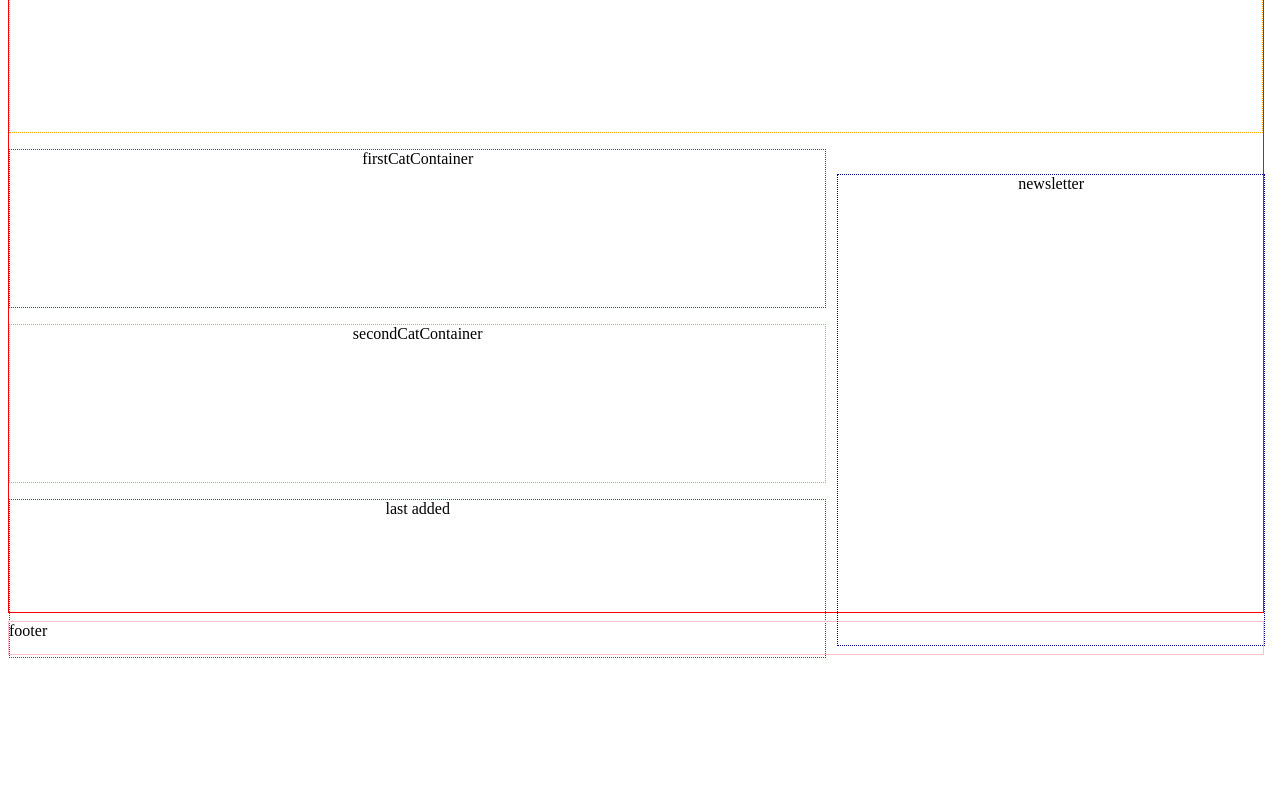
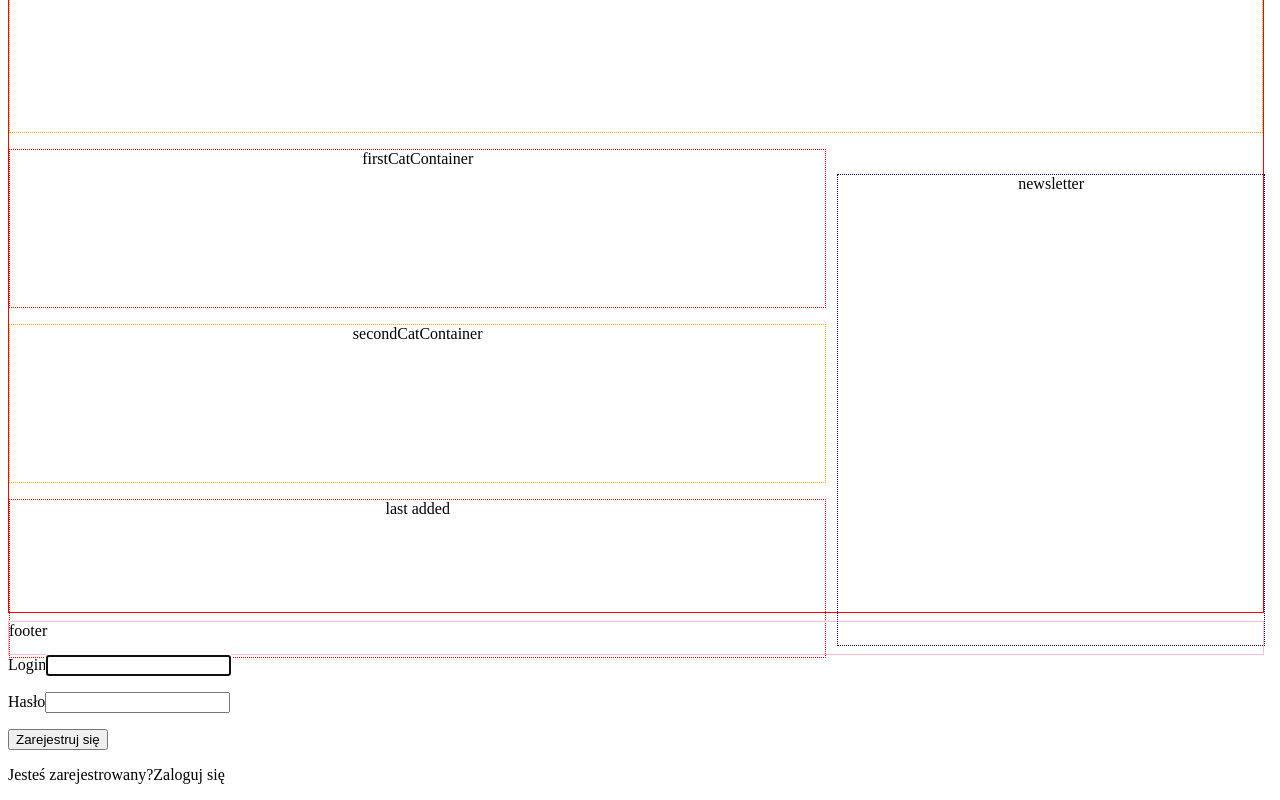
Before and after one commit to bartosz-lesniewski/marchewkowelove, a React (Create React App) app: page / in a window 1280 px wide. Shown: the part 350-1150 px from the top of the page. Before the commit the page ends 1013 px from the top, so only its background shows below. Built offline with nearby package versions, Linux system fonts and the light colour scheme; no server answers; the HTML template or start-up script is replaced by a standard one.

Commit message:
option to login, register and logout added. data storage is firebase

```diff
--- a/package.json
+++ b/package.json
@@ -6,6 +6,7 @@
     "@testing-library/jest-dom": "^5.11.9",
     "@testing-library/react": "^11.2.5",
     "@testing-library/user-event": "^12.8.3",
+    "firebase": "^8.3.1",
     "react": "^17.0.1",
     "react-dom": "^17.0.1",
     "react-scripts": "4.0.3",
--- a/src/App.js
+++ b/src/App.js
@@ -2,13 +2,107 @@ import "./styles/App.css";
 import Header from "./components/Header.js";
 import Main from "./components/Main.js";
 import Footer from "./components/Footer.js";
+import React, { useState, useEffect } from "react";
+import fire from "./components/Fire.js";
+import Login from "./components/Login.js";
+import Hero from "./components/IsLogged";
+import IsLogged from "./components/IsLogged";
 
 function App() {
+	const [user, setUser] = useState("");
+	const [email, setEmail] = useState("");
+	const [password, setPassword] = useState("");
+	const [emailError, setEmailError] = useState("");
+	const [passwordError, setPasswordError] = useState("");
+	const [hasAccount, setHasAccount] = useState(false);
+
+	const clearInput = () => {
+		setEmail("");
+		setPassword("");
+	};
+
+	const clearErrors = () => {
+		setEmailError("");
+		setPasswordError("");
+	};
+
+	const handleLogin = () => {
+		clearErrors();
+		fire
+			.auth()
+			.signInWithEmailAndPassword(email, password)
+			.catch((err) => {
+				switch (err.code) {
+					case "auth/invalid-email":
+					case "auth/user-disabled":
+					case "auth/user-not-found":
+						setEmailError(err.message);
+						break;
+					case "auth/wrong-password":
+						setPasswordError(err.message);
+						break;
+				}
+			});
+	};
+
+	const handleSignUp = () => {
+		clearErrors();
+		fire
+			.auth()
+			.createUserWithEmailAndPassword(email, password)
+			.catch((err) => {
+				switch (err.code) {
+					case "auth/email-already-in-use":
+					case "auth/invalid-email":
+						setEmailError(err.message);
+						break;
+					case "auth/weak-password":
+						setPasswordError(err.message);
+						break;
+				}
+			});
+	};
+
+	const handleLogout = () => {
+		fire.auth().signOut();
+	};
+
+	const authListener = () => {
+		fire.auth().onAuthStateChanged((user) => {
+			if (user) {
+				clearInput();
+				setUser(user);
+			} else {
+				setUser("");
+			}
+		});
+	};
+
+	useEffect(() => {
+		authListener();
+	}, []);
+
 	return (
 		<div className="App">
 			<Header />
 			<Main />
 			<Footer />
+			{user ? (
+				<IsLogged handleLogout={handleLogout} />
+			) : (
+				<Login
+					email={email}
+					setEmail={setEmail}
+					password={password}
+					setPassword={setPassword}
+					handleLogin={handleLogin}
+					handleSignUp={handleSignUp}
+					hasAccount={hasAccount}
+					setHasAccount={setHasAccount}
+					emailError={setEmailError}
+					passwordError={setPasswordError}
+				/>
+			)}
 		</div>
 	);
 }
--- /dev/null
+++ b/src/components/Fire.js
@@ -0,0 +1,14 @@
+import firebase from "firebase";
+
+var firebaseConfig = {
+	apiKey: "AIzaSyDswwK7lUsvZ8KNwPujw3GzcAOWeQFYtj8",
+	authDomain: "marchewki-c5212.firebaseapp.com",
+	projectId: "marchewki-c5212",
+	storageBucket: "marchewki-c5212.appspot.com",
+	messagingSenderId: "636795527464",
+	appId: "1:636795527464:web:6ff4e58c18b20c5ddd701d",
+};
+
+const fire = firebase.initializeApp(firebaseConfig);
+
+export default fire;
--- /dev/null
+++ b/src/components/IsLogged.js
@@ -0,0 +1,14 @@
+import React from "react";
+
+const IsLogged = ({ handleLogout }) => {
+	return (
+		<section>
+			<nav>
+				<h2> Jesteś zalogowany</h2>
+				<button onClick={handleLogout}>Wyloguj</button>
+			</nav>
+		</section>
+	);
+};
+
+export default IsLogged;
--- /dev/null
+++ b/src/components/Login.js
@@ -0,0 +1,65 @@
+import React from "react";
+
+const Login = (props) => {
+	const {
+		email,
+		setEmail,
+		password,
+		setPassword,
+		handleLogin,
+		handleSignUp,
+		hasAccount,
+		setHasAccount,
+		emailError,
+		passwordError,
+	} = props;
+
+	return (
+		<section className="login">
+			<div className="loginContainer">
+				<label>Login</label>
+				<input
+					type="text"
+					autoFocus
+					required
+					value={email}
+					onChange={(e) => setEmail(e.target.value)}
+				/>
+				<p className="errorMsg">{emailError}</p>
+				<label>Hasło</label>
+				<input
+					type="password"
+					required
+					value={password}
+					onChange={(e) => setPassword(e.target.value)}
+				/>
+				<p className="errorMsg">{passwordError}</p>
+				<div className="btnContainer">
+					{hasAccount ? (
+						<>
+							<button onClick={handleLogin}>Zaloguj się</button>
+							<p>
+								Aby się zalogować musisz mieć założone konto.
+								<span onClick={() => setHasAccount(!hasAccount)}>
+									Zarejestruj się
+								</span>
+							</p>
+						</>
+					) : (
+						<>
+							<button onClick={handleSignUp}>Zarejestruj się</button>
+							<p>
+								Jesteś zarejestrowany?
+								<span onClick={() => setHasAccount(!hasAccount)}>
+									Zaloguj się
+								</span>
+							</p>
+						</>
+					)}
+				</div>
+			</div>
+		</section>
+	);
+};
+
+export default Login;
```
Also changed, not shown: 2 other files (tests, documents, lock files or other folders).
